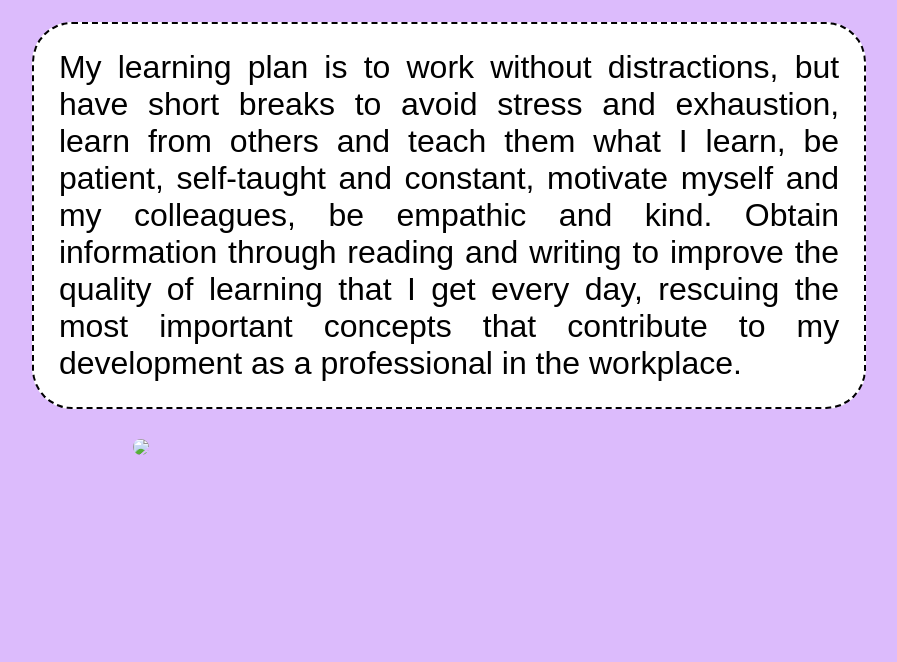
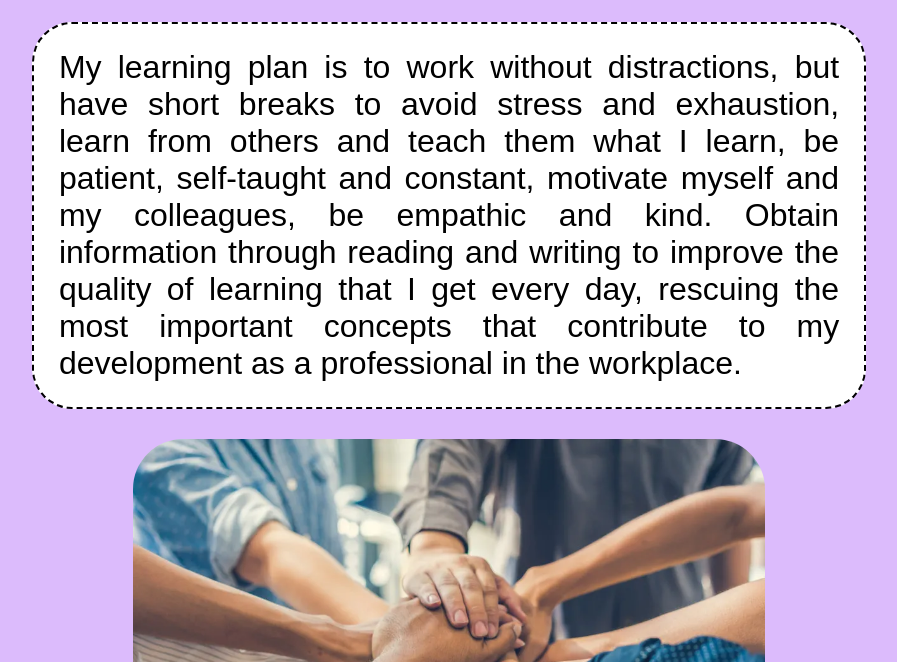
Before and after one commit to NancyBan/PlaningLearnNancy.github.io, a plain HTML site: page index.html in a window 1280 px wide. Shown: the part 138-800 px from the top of the page, without its empty margins (191-1088 px from the left). Drawn offline with Linux system fonts and the light colour scheme.

Commit message:
Update index.html

```diff
--- a/index.html
+++ b/index.html
@@ -13,7 +13,7 @@
 			</p>
 		</div>
 
-		<img src="img/descarga.jpg">
+		<img src="descarga.jpg">
 
 	</body>
 	</html>
```
